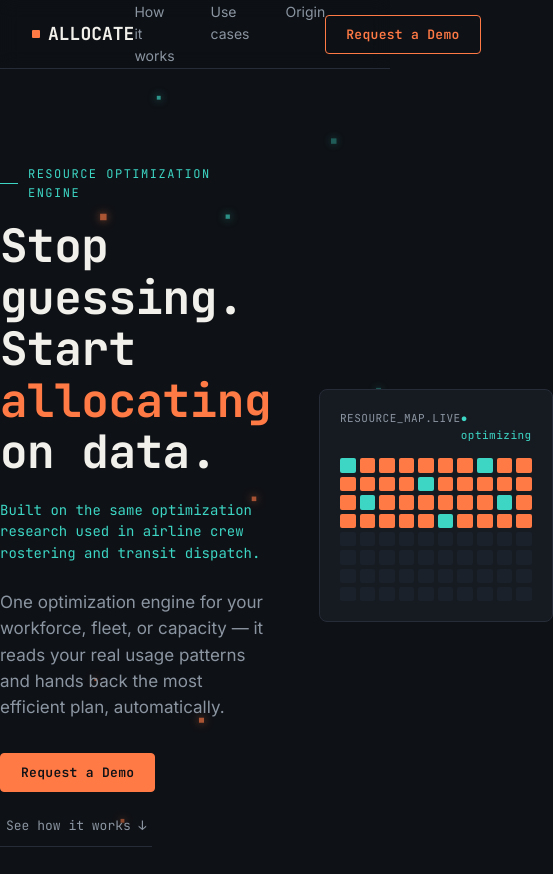
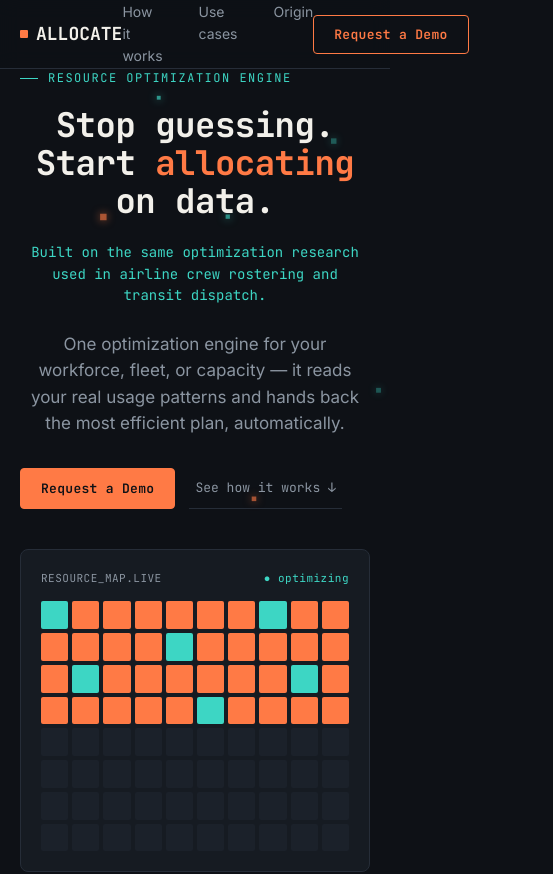
Before and after one commit to Chirath7/allocate-landing, a React (Vite) app: page / in a window 390 px wide. Shown: the top 874 px of the page, 553 px wide, since content can reach past the window. Built offline with nearby package versions, Linux system fonts and the light colour scheme.

Commit message:
responsive change

```diff
--- a/src/components/DemoRequest.jsx
+++ b/src/components/DemoRequest.jsx
@@ -73,16 +73,7 @@
     <div>
       <Navbar onDemoClick={onBack} onLogoClick={onBack} onNavClick={onNavClick} />
 
-      <div
-        className="wrap"
-        style={{
-          display: "grid",
-          gridTemplateColumns: "1fr 1.1fr",
-          gap: 64,
-          padding: "80px 32px",
-          alignItems: "start",
-        }}
-      >
+      <div className="wrap demo-layout">
         {/* LEFT — intro copy */}
         <div>
           <span
@@ -143,7 +134,7 @@
             </div>
           ) : (
             <form onSubmit={handleSubmit}>
-              <div style={{ display: "grid", gridTemplateColumns: "1fr 1fr", gap: 20, marginBottom: 20 }}>
+              <div className="name-fields">
                 <div>
                   <label style={labelStyle}>First name{required}</label>
                   <input required type="text" style={inputStyle} value={formData.firstName} onChange={handleChange("firstName")} />
--- a/src/components/Hero.jsx
+++ b/src/components/Hero.jsx
@@ -3,16 +3,7 @@
 
 export default function Hero({ onDemoClick }) {
   return (
-    <header
-      className="wrap"
-      style={{
-        padding: "96px 0 80px",
-        display: "grid",
-        gridTemplateColumns: "1.05fr 0.95fr",
-        gap: 48,
-        alignItems: "center",
-      }}
-    >
+    <header className="wrap hero-grid">
       <div>
         <div
           className="mono"
@@ -30,16 +21,7 @@
           <span style={{ width: 18, height: 1, background: "var(--cyan)" }} />
           Resource Optimization Engine
         </div>
-        <h1
-          className="mono"
-          style={{
-            fontWeight: 700,
-            fontSize: 46,
-            lineHeight: 1.12,
-            letterSpacing: -0.5,
-            marginBottom: 22,
-          }}
-        >
+        <h1 className="mono hero-title">
           Stop guessing.
           <br />
           Start <span style={{ color: "var(--amber)" }}>allocating</span> on data.
@@ -69,6 +51,7 @@
         </div>
       </div>
       <GridStage />
+
     </header>
   );
 }
--- a/src/components/HowItWorks.jsx
+++ b/src/components/HowItWorks.jsx
@@ -18,13 +18,7 @@
         most efficient arrangement that fits every rule.
       </p>
 
-      <div
-        style={{
-        display: "grid",
-        gridTemplateColumns: "1fr 1fr 1fr",
-        gap: 20,
-      }}
-      >
+      <div className="how-grid">
         {STEPS.map(([step, title, body]) => (
           <div key={step} className="hover-card" style={{ background: "var(--panel)", padding: "32px 28px", border: "1px solid var(--line)", borderRadius: 8 }}>
             <div className="mono" style={{ fontSize: 12, color: "var(--cyan)", letterSpacing: 1, marginBottom: 16 }}>
--- a/src/components/OriginCard.jsx
+++ b/src/components/OriginCard.jsx
@@ -12,21 +12,11 @@
         scarce resources get scheduled.
       </p>
 
-      <div
-        style={{
-          background: "var(--panel)",
-          border: "1px solid var(--line)",
-          borderRadius: 10,
-          padding: 40,
-          display: "grid",
-          gridTemplateColumns: "160px 1fr",
-          gap: 36,
-          alignItems: "start",
-        }}
-      >
+      <div className="origin-card">
         {/* Replace src with the real photo at /src/assets/images/professor.jpg */}
         <img
-          src="/public/Amal.jpg"
+          className="origin-image"
+          src="/Amal.jpg"
           alt="Prof. Jayantha K. Wickramasuriya"
           style={{
             width: 160,
--- a/src/components/Products.jsx
+++ b/src/components/Products.jsx
@@ -17,7 +17,7 @@
         Same optimization core underneath — purpose-built for the problem you actually have.
       </p>
 
-      <div style={{ display: "grid", gridTemplateColumns: "repeat(3,1fr)", gap: 20 }}>
+      <div className="products-grid">
         {PRODUCTS.map(([name, tag, desc]) => (
           <div key={name} className="hover-card" style={{ background: "var(--panel)", border: "1px solid var(--line)", borderRadius: 8, padding: 28 }}>
             <h3 style={{ fontSize: 18, fontWeight: 700, marginBottom: 6 }}>{name}</h3>
--- a/src/components/UseCases.jsx
+++ b/src/components/UseCases.jsx
@@ -17,7 +17,7 @@
         These aren't hypotheticals — they're the exact categories operations teams optimize every day.
       </p>
 
-      <div style={{ display: "grid", gridTemplateColumns: "repeat(3,1fr)", gap: 20 }}>
+      <div className="usecases-grid">
         {CASES.map(([tag, title, body]) => (
           <div key={title} className="hover-card" style={{ background: "var(--panel)", border: "1px solid var(--line)", borderRadius: 8, padding: 28 }}>
             <div
--- a/src/components/ValueGrid.jsx
+++ b/src/components/ValueGrid.jsx
@@ -20,13 +20,7 @@
       <div style={{ marginBottom: 48 }}>
       </div>
 
-      <div
-          style={{
-            display: "grid",
-            gridTemplateColumns: "1fr 1fr 1fr",
-            gap: 20,
-          }}
-      >
+      <div className="value-grid">
         {VALUES.map(([num, label]) => (
           <div key={num} className="hover-card" style={{ background: "var(--panel)", padding: "28px 24px", border: "1px solid var(--line)", borderRadius: 8 }}>
             <div className="mono" style={{ fontSize: 28, fontWeight: 700, color: "var(--amber)", marginBottom: 8 }}>
--- a/src/styles/globals.css
+++ b/src/styles/globals.css
@@ -87,3 +87,121 @@
 .hover-card:hover::before {
   transform: scaleX(1);
 }
+
+.hero-grid {
+  padding: 96px 0 80px;
+  display: grid;
+  grid-template-columns: 1.05fr 0.95fr;
+  gap: 48px;
+  align-items: center;
+}
+
+.hero-title {
+  font-weight: 700;
+  font-size: 46px;
+  line-height: 1.12;
+  letter-spacing: -0.5px;
+  margin-bottom: 22px;
+}
+
+.products-grid {
+  display: grid;
+  grid-template-columns: repeat(3, 1fr);
+  gap: 20px;
+}
+
+.usecases-grid {
+  display: grid;
+  grid-template-columns: repeat(3, 1fr);
+  gap: 20px;
+}
+
+.value-grid {
+  display: grid;
+  grid-template-columns: repeat(3, 1fr);
+  gap: 20px;
+}
+
+.how-grid {
+  display: grid;
+  grid-template-columns: repeat(3, 1fr);
+  gap: 20px;
+}
+
+.origin-card {
+  background: var(--panel);
+  border: 1px solid var(--line);
+  border-radius: 10px;
+  padding: 40px;
+  display: grid;
+  grid-template-columns: 160px 1fr;
+  gap: 36px;
+  align-items: start;
+}
+
+.origin-image {
+  width: 160px;
+  height: 160px;
+  border-radius: 8px;
+  object-fit: cover;
+}
+
+.demo-layout {
+  display: grid;
+  grid-template-columns: 1fr 1.1fr;
+  gap: 64px;
+  padding: 80px 32px;
+  align-items: start;
+}
+
+.name-fields {
+  display: grid;
+  grid-template-columns: 1fr 1fr;
+  gap: 20px;
+  margin-bottom: 20px;
+}
+
+@media (max-width: 768px) {
+
+  .wrap {
+    padding: 0 20px;
+  }
+
+  .section {
+    padding: 60px 0;
+  }
+
+  .hero-grid {
+    grid-template-columns: 1fr;
+    gap: 40px;
+    text-align: center;
+  }
+
+  .hero-title {
+    font-size: 34px;
+  }
+
+  .products-grid,
+  .usecases-grid,
+  .value-grid,
+  .how-grid {
+    grid-template-columns: 1fr;
+  }
+
+  .origin-card {
+    grid-template-columns: 1fr;
+    text-align: center;
+  }
+
+  .origin-image {
+    margin: 0 auto;
+  }
+
+  .demo-layout {
+    grid-template-columns: 1fr;
+  }
+
+  .name-fields {
+    grid-template-columns: 1fr;
+  }
+}
```
